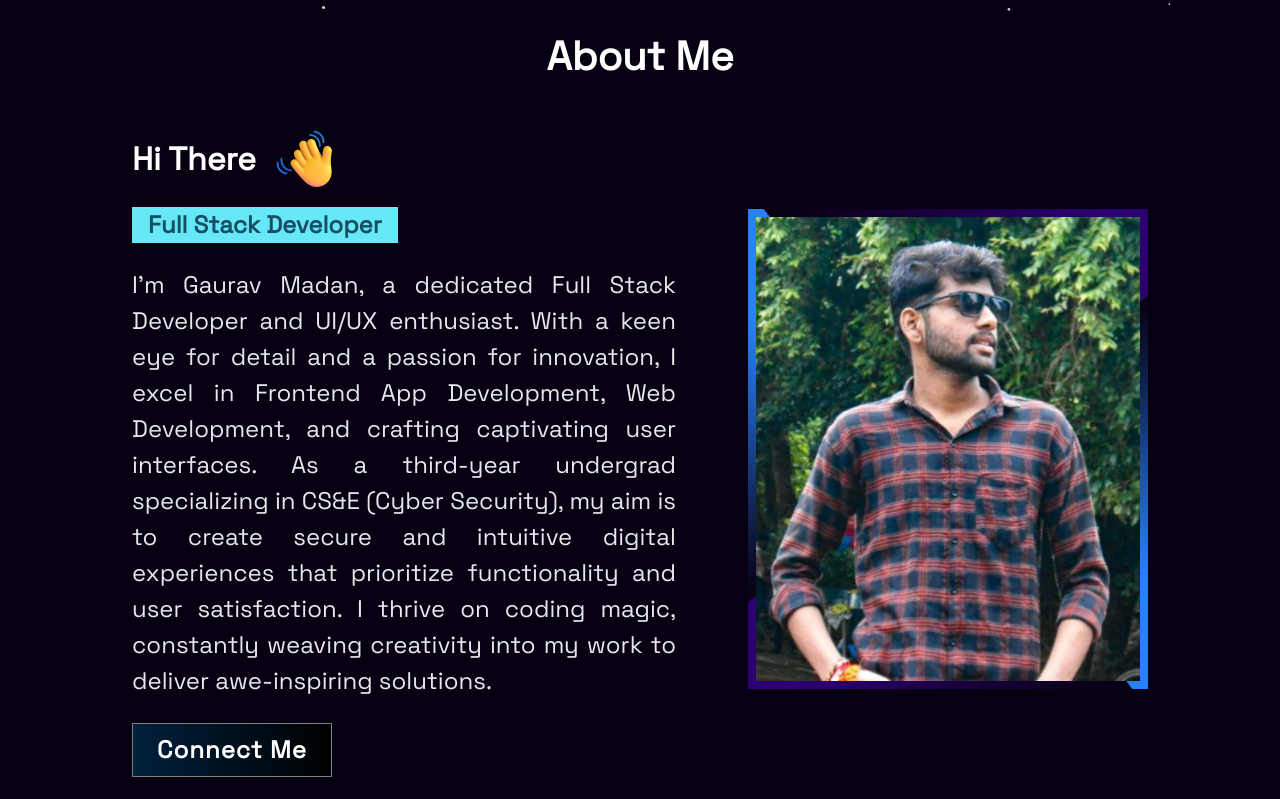
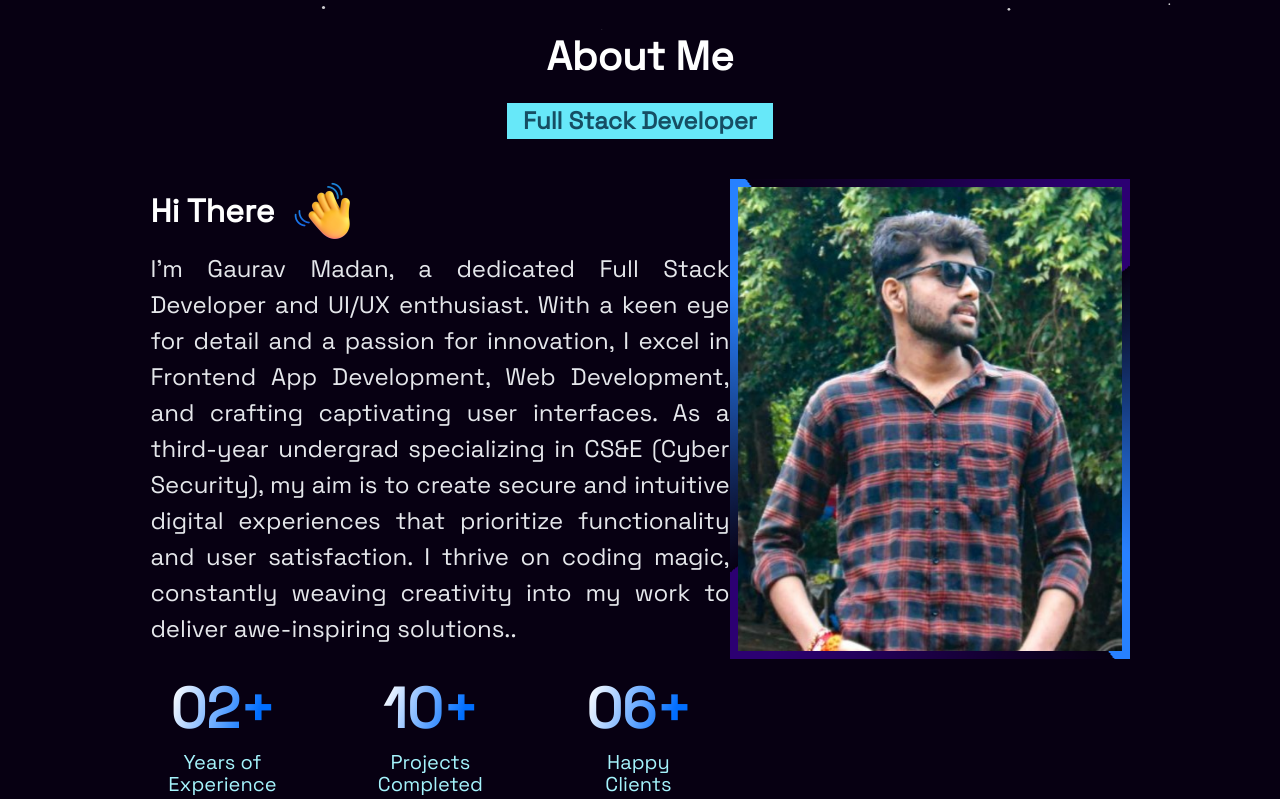
Before and after one commit to harshit83/my_harshit_portfolio, a Next.js app: page / in a window 1280 px wide. Shown: the part 761-1560 px from the top of the page. Built offline with nearby package versions, Linux system fonts and the light colour scheme.

Commit message:
experience

```diff
--- a/components/About/index.js
+++ b/components/About/index.js
@@ -1,52 +1,68 @@
-import React from 'react';
-import CanvasBackground from '../CanvasBackground';
+import React from "react";
+import CanvasBackground from "../CanvasBackground";
 import Tilt from "react-parallax-tilt";
 import { Link, animateScroll as scroll } from "react-scroll";
 
 export default function About() {
-
   const scrollToBottom = () => {
     scroll.scrollToBottom();
   };
 
   return (
-    <div id='about' className='w-[85%] mx-auto text-white pt-[8vh]'>
-      <h1 className='text-center text-[5vh] font-semibold mb-[5vh]'>About Me</h1>
+    <div id="about" className="w-[90%] mx-auto text-white pt-[8vh]">
+      <h1 className="text-center text-[5vh] font-semibold mb-[2vh]">
+        About Me
+      </h1>
+      <h2 className="mb-[5vh] text-[2.4vh] mx-auto md:text-[3vh] w-fit px-[2vh] text-cyan-900 bg-cyan-300">
+        Full Stack Developer
+      </h2>
 
-      <div className='flex flex-col-reverse gap-y-[3vh] md:flex-row justify-around items-center'>
-
-        <div className='md:w-[50%]'>
-
-          <div className='flex flex-row justify-start items-center'>
-            <h1 className='text-[2.8vh] md:text-[4vh] mr-[2vh] font-semibold'>Hi There</h1>
-            <img className='w-[6vh] md:w-[8vh]' src="./Images/handshake.gif" alt="handshake" />
+      <div className="flex flex-col-reverse md:flex-row md:w-[85%] mx-auto justify-between">
+        <div className="w-[90%] md:w-[60%] mx-auto md:mx-0">
+          <div className="flex flex-row justify-start items-center">
+            <h1 className="text-[2.8vh] md:text-[4vh] mr-[2vh] font-semibold">
+              Hi There
+            </h1>
+            <img
+              className="w-[6vh] md:w-[8vh]"
+              src="./Images/handshake.gif"
+              alt="handshake"
+            />
           </div>
 
-          <h2 className='my-[2vh] text-[2.4vh] md:text-[3vh] w-fit px-[2vh] text-cyan-900 bg-cyan-300'>Full Stack Developer</h2>
+          <p className="text-[2.5vh] md:text-[3vh] font-normal text-justify text-gray-200 my-[1vh]">
+          I'm Gaurav Madan, a dedicated Full Stack Developer and UI/UX enthusiast. With a keen eye for detail and a passion for innovation, I excel in Frontend App Development, Web Development, and crafting captivating user interfaces. As a third-year undergrad specializing in CS&E (Cyber Security), my aim is to create secure and intuitive digital experiences that prioritize functionality and user satisfaction. I thrive on coding magic, constantly weaving creativity into my work to deliver awe-inspiring solutions..{" "}
+          </p>
 
-          <p className='text-[2.5vh] md:text-[3vh] font-normal text-justify text-gray-200 my-[3vh]'>I'm Gaurav Madan, a dedicated Full Stack Developer and UI/UX enthusiast. With a keen eye for detail and a passion for innovation, I excel in Frontend App Development, Web Development, and crafting captivating user interfaces. As a third-year undergrad specializing in CS&E (Cyber Security), my aim is to create secure and intuitive digital experiences that prioritize functionality and user satisfaction. I thrive on coding magic, constantly weaving creativity into my work to deliver awe-inspiring solutions.</p>
-
-        <Link to="#contact" onClick={scrollToBottom}>
-          <button className='btngradient px-[2vh] md:px-[3vh] py-[1vh] text-[2vh] md:text-[3vh]'>
-            <span></span>
-            <span></span>
-            <span></span>
-            <span></span>
-            Connect Me
-          </button>
-        </Link>
+          <div className="mb-[2vh] flex flex-row flex-wrap justify-center md:justify-start gap-x-[8vh] gap-y-[3vh]">
+            <div className="flex flex-col w-[10vh] md:w-[18vh] p-[1.5vh] justify-center items-center">
+              <h2 className="text-[5vh] md:text-[7vh]  gradienttxt">02+</h2>
+              <p className="text-center text-[2.5vh] leading-[2.8vh] font-normal text-cyan-200">Years of Experience</p>
+            </div>
+            <div className="flex flex-col w-[10vh] md:w-[18vh] p-[1.5vh] justify-center items-center">
+              <h2 className="text-[5vh] md:text-[7vh] gradienttxt">10+</h2>
+              <p className="text-center text-[2.5vh] leading-[2.8vh] font-normal text-cyan-200">Projects Completed</p>
+            </div>
+            <div className="flex flex-col w-[10vh] md:w-[18vh] p-[1.5vh] justify-center items-center">
+              <h2 className="text-[5vh] md:text-[7vh] gradienttxt">06+</h2>
+              <p className="text-center text-[2.5vh] leading-[2.8vh] font-normal text-cyan-200">Happy Clients</p>
+            </div>
+          </div>
 
         </div>
 
-        <Tilt>
-          <div className='gauravimg relative p-[1vh] w-[80vw] h-[52vh] md:w-[50vh] md:h-[60vh] flex flex-row justify-center items-center'>
-            <img src="./Images/gauravimg.jpg" className='absolute z-[50] w-[95%] h-[50vh] mx-auto md:w-[48vh] md:h-[58vh] object-cover'  alt="gauravimg" />
+        <Tilt className="mx-auto md:mx-0 ">
+          <div className="gauravimg relative p-[1vh] w-[80vw] h-[52vh] md:w-[50vh] md:h-[60vh] flex flex-row justify-center items-center">
+            <img
+              src="./Images/gauravimg.jpg"
+              className="absolute z-[50] w-[95%] h-[50vh] mx-auto md:w-[48vh] md:h-[58vh] object-cover"
+              alt="gauravimg"
+            />
           </div>
         </Tilt>
 
-        <CanvasBackground className="absolute -z-20 top-50"/>
+        <CanvasBackground className="absolute -z-20 top-50" />
       </div>
-
     </div>
-  )
+  );
 }
--- /dev/null
+++ b/components/Testimonials/index.js
@@ -0,0 +1,16 @@
+import React from 'react'
+
+export default function Testimonials() {
+  return (
+    <div>
+        <h1 className='text-[3vh] md:text-[5vh] my-[5vh] text-white text-center'>
+            Testimonials
+        </h1>
+
+        <div>
+
+        </div>
+
+    </div>
+  )
+}
--- a/components/index.js
+++ b/components/index.js
@@ -8,3 +8,4 @@ export { default as TechStack } from "./TechStack";
 export { default as About } from "./About";
 export { default as Layout } from "./Layout";
 export { default as HomeSection } from "./HomeSection";
+export { default as Testimonials } from "./Testimonials";
--- a/pages/index.js
+++ b/pages/index.js
@@ -1,5 +1,5 @@
 import React from 'react'
-import { HomeSection, Experience, Projects, TechStack, Contact, About } from "../components";
+import { HomeSection, Experience, Projects, TechStack, Contact, About, Testimonials } from "../components";
 
 export default function Home() {
 
@@ -10,6 +10,7 @@ export default function Home() {
       <Experience />
       <TechStack />
       <Projects />
+      <Testimonials/>
       <Contact />
     </>
   );
--- a/styles/globals.css
+++ b/styles/globals.css
@@ -1,13 +1,13 @@
-@import url('https://fonts.googleapis.com/css2?family=Poppins&family=Space+Grotesk&display=swap');
+@import url("https://fonts.googleapis.com/css2?family=Poppins&family=Space+Grotesk&display=swap");
 
 @tailwind base;
 @tailwind components;
 @tailwind utilities;
 
 body {
-  background-color: #070012 ;
+  background-color: #070012;
   overflow-x: hidden;
-  font-family: 'Space Grotesk', sans-serif;
+  font-family: "Space Grotesk", sans-serif;
   font-weight: 600;
 }
 
@@ -54,7 +54,7 @@ body {
   left: 0;
   z-index: -1;
 }
-.techgradient{
+.techgradient {
   background: linear-gradient(45deg, #00203c, #000000);
 }
 
@@ -187,7 +187,7 @@ body {
   background-clip: text;
   -webkit-background-clip: text;
   -webkit-text-fill-color: transparent;
-  font-family: 'Poppins', sans-serif;
+  font-family: "Poppins", sans-serif;
   font-size: 80px;
   font-style: normal;
   font-weight: 500;
@@ -199,7 +199,7 @@ body {
   background-clip: text;
   -webkit-background-clip: text;
   -webkit-text-fill-color: transparent;
-  font-family: 'Poppins', sans-serif;
+  font-family: "Poppins", sans-serif;
   font-size: 80px;
   font-style: normal;
   font-weight: 500;
@@ -339,8 +339,6 @@ body {
   box-shadow: 1px 1px 10px cyan;
 }
 
-
-
 /* Project */
 .project-card-wrapper {
   position: relative;
@@ -380,7 +378,7 @@ body {
 }
 
 .project-link:hover::after {
-  content: '';
+  content: "";
   position: absolute;
   width: 100%;
   height: 100%;
@@ -394,10 +392,18 @@ body {
 }
 
 @media (max-width: 768px) {
-
-  .project-card,.project-link {
+  .project-card,
+  .project-link {
     background: #00000061;
     opacity: 1;
     visibility: visible;
   }
 }
+
+/* experience */
+.gradienttxt {
+  background: linear-gradient(111deg, #ffffff 7.81%, #006eff 77.43%);
+  background-clip: text;
+  -webkit-background-clip: text;
+  -webkit-text-fill-color: transparent;
+}
```
